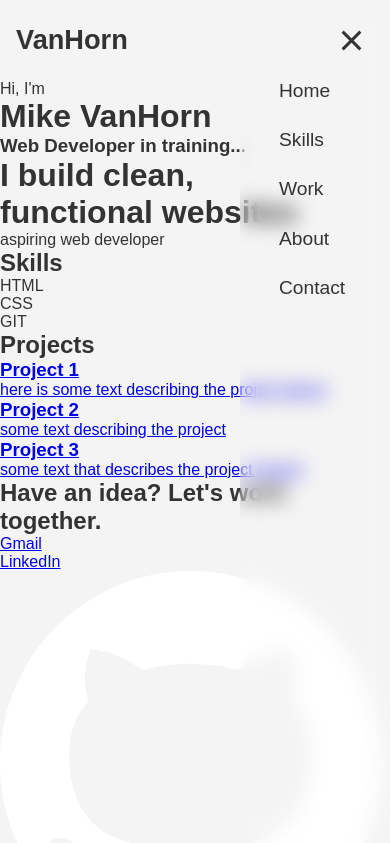
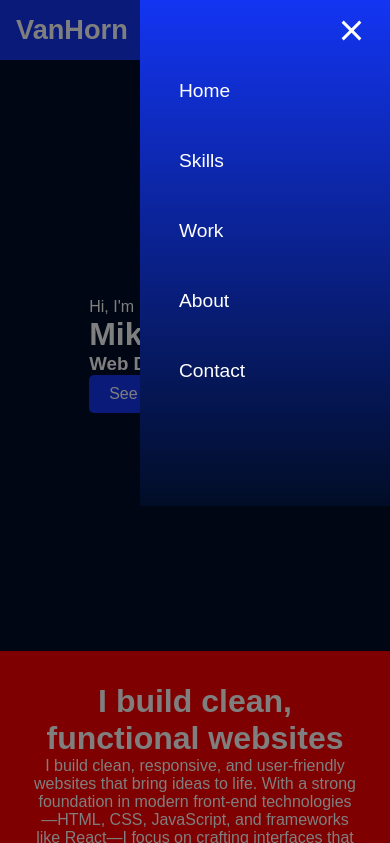
Before and after one commit to vanhorn97/Portfolio, a plain HTML site: page index.html in a window 390 px wide. Both pictures are taken after a click on the button 351 px from the left and 40 px from the top of the page. Shown: the top 843 px of the page. Drawn offline with Linux system fonts and the light colour scheme.

Commit message:
Major changes to the portfolio website

```diff
--- a/index.html
+++ b/index.html
@@ -6,7 +6,7 @@
     <meta name="description" content="Portfolio">
  <link rel="stylesheet" href="styles.css">
  <script src="script.js" defer></script>
- <title>Mike VanHorn</title>
+ <title>Mike V. Web</title>
 </head>
     <body>
         <nav class="navbar">
@@ -17,6 +17,7 @@
                     <span class="bar"></span>
                     <span class="bar"></span>
                 </button>
+                <div class="overlay"></div>
             <ul class="navbar-menu">
                 <li><a class="active" href="index.html">Home</a></li>
                 <li><a href="index.html">Skills</a></li>
@@ -24,7 +25,7 @@
                 <li><a href="index.html">About</a></li>
                 <li><a href="index.html">Contact</a></li>
             </ul>
-            </div>
+            </iv>
         </nav>
 <div id="container">
     <div id="content">
@@ -32,17 +33,18 @@
         <div class="intro">
             <p>Hi, I'm</p>
             <h1>Mike VanHorn</h1>
-            <h3>Web Developer in training...</h3>
+            <h3>Web Developer</h3>
+            <button class="btn">See My Work</button>
         </div> <!--end of .intro-->
     </div> <!--end of header-->
 
     <div id="hero">
         <h1>I build clean,<br>functional websites</h1>
-        <p>aspiring web developer</p>
-    </div> <!--end of hero-->
+        <p>I build clean, responsive, and user-friendly websites that bring ideas to life. With a strong foundation in modern front-end technologies—HTML, CSS, JavaScript, and frameworks like React—I focus on crafting interfaces that look sharp on any device and perform smoothly under the hood. Beyond coding, I bring an eye for design, attention to detail, and the ability to translate business needs into intuitive digital experiences. Whether you’re a company looking for a reliable developer or a client in need of a polished online presence, I deliver work that balances creativity, functionality, and efficiency.</p>
+
 
     <div id="skills">
-        <h2>Skills</h2>
+        <h3>Skills</h3>
         <p></p>
         <ul class="skill-map">
             <li class="tag">HTML</li>
@@ -50,19 +52,19 @@
             <li class="tag">GIT</li>
         </ul>
     </div> <!--end of skills-->
-
-    <div id="projects">
-        <h2>Projects</h2>
-            <ul class="project-wrapper">
-                <a href="#"><li class="p1">
+</div> <!--end of hero-->
+    <div id="work">
+        <h2>Work</h2>
+            <ul class="work-wrapper">
+                <a href="#"><li class="card">
                     <h3>Project 1</h3>
                     <p>here is some text describing the project above</p>
                 </li></a>
-                <a href="#"><li class="p2">
+                <a href="#"><li class="card">
                     <h3>Project 2</h3>
                     <p>some text describing the project</p>
                 </li></a>
-                <a href="#"><li class="p3">
+                <a href="#"><li class="card">
                     <h3>Project 3</h3>
                     <p>some text that describes the project shown</p>
                 </li></a>
@@ -79,12 +81,7 @@
             <a target="_blank" href="https://www.linkedin.com/in/michael-vanhorn-5b4b021b4/">LinkedIn</a>
         </li>
         <li>
-            <a target="_blank" href="https://github.com/vanhorn97">
-                <svg aria-hidden="true" class="icon" viewBox="0 0 100 100" xmlns="http://www.w3.org/2000/svg">
-                    <path fill-rule="evenodd" clip-rule="evenodd" d="M48.854 0C21.839 0 0 22 0 49.217c0 21.756 13.993 40.172 33.405 46.69 2.427.49 3.316-1.059 3.316-2.362 0-1.141-.08-5.052-.08-9.127-13.59 2.934-16.42-5.867-16.42-5.867-2.184-5.704-5.42-7.17-5.42-7.17-4.448-3.015.324-3.015.324-3.015 4.934.326 7.523 5.052 7.523 5.052 4.367 7.496 11.404 5.378 14.235 4.074.404-3.178 1.699-5.378 3.074-6.6-10.839-1.141-22.243-5.378-22.243-24.283 0-5.378 1.94-9.778 5.014-13.2-.485-1.222-2.184-6.275.486-13.038 0 0 4.125-1.304 13.426 5.052a46.97 46.97 0 0 1 12.214-1.63c4.125 0 8.33.571 12.213 1.63 9.302-6.356 13.427-5.052 13.427-5.052 2.67 6.763.97 11.816.485 13.038 3.155 3.422 5.015 7.822 5.015 13.2 0 18.905-11.404 23.06-22.324 24.283 1.78 1.548 3.316 4.481 3.316 9.126 0 6.6-.08 11.897-.08 13.526 0 1.304.89 2.853 3.316 2.364 19.412-6.52 33.405-24.935 33.405-46.691C97.707 22 75.788 0 48.854 0z" fill="#fff"/>
-                </svg>
-            <span>Github</span>
-            </a>
+            <a target="_blank" href="https://github.com/vanhorn97">Github</a>
         </li>
     </ul>
 </div> <!--end of contact-->
--- a/script.js
+++ b/script.js
@@ -1,7 +1,15 @@
 const navbarToggle = document.querySelector('.navbar-toggle');
 const navbarMenu = document.querySelector('.navbar-menu');
+const overlay = document.querySelector('.overlay');
 
 navbarToggle.addEventListener('click', () => {
     navbarToggle.classList.toggle('active');
     navbarMenu.classList.toggle('active');
+    overlay.classList.toggle('active');
 });
+
+overlay.addEventListener('click', () => {
+    navbarToggle.classList.remove('active');
+    navbarMenu.classList.remove('active');
+    overlay.classList.remove('active');
+});
--- a/styles.css
+++ b/styles.css
@@ -2,26 +2,59 @@
     margin: 0;
     padding: 0;
     box-sizing: border-box;
+    text-decoration: none;
+    list-style: none;
 }
-
 body {
     font-family: Arial, sans-serif;
-    background-color: #f4f4f4;
-    color: #333;
+    background-color: #010D26;
+    color: #fff;
+}
+.btn {
+    padding: 10px 20px;
+    background-color: #1335F2;
+    color: #fff;
+    border: none;
+    border-radius: 5px;
+    cursor: pointer;
+    font-size: 1rem;
+    transition: background-color 0.3s ease;
+}
+.btn:hover {
+    background-color: #fff;
+    color: #1335F2
+}
+#container {
+    display: flex;
+    align-items: center;
+    justify-content: center;
+}
+#header {
+    height: 70vh;
+    width: 100%;
+    display: flex;
+    flex-direction: column;
+    justify-content: center;
+    align-items: center;
+}
+#hero {
+    text-align: center;
+    background-color: red;
+    padding: 2rem;
+    width: 100%;
 }
 .navbar {
     display: flex;
     justify-content: center;
     align-items: center;
-    height: 80px;
+    height: 60px;
     width: 100%;
     position: sticky;
     top: 0;
-    background: transparent;
+    background: #1335F2;
     backdrop-filter: blur(10px);
     z-index: 999;
 }
-
 .navbar-container {
     display: flex;
     justify-content: space-between;
@@ -33,30 +66,32 @@ body {
 .navbar-logo {
     font-size: 1.5rem;
     font-weight: bold;
-    color: #333;
+    color: #fff;
     text-decoration: none;
     cursor: pointer;
 }
 .navbar-container .navbar-menu {
     display: flex;
-    gap: 2rem;
+    gap: 1.3rem;
     list-style: none;
     text-align: center;
 }
 .navbar-container .navbar-menu li a {
     text-decoration: none;
-    color: #333;
+    color: #fff;
     font-size: 1rem;
-    padding: 3px 20px;
-    border-radius: 5px;
+    width: 100%;
+    padding: 10px 20px;
+    border-radius: 20px;
     white-space: nowrap;
     cursor: pointer;
+    transition: all 0.5s ease;
 }
 .navbar-container .navbar-menu li a:hover,
 .navbar-container .navbar-menu li a:active {
-    background-color: #ddd;
-    color: #000;
-
+    color: #fff;
+    background: #010D26;
+    box-shadow: 0 0 5px #010D26, 0 0 10px #010D26, 0 0 15px #010D26;
 }
 .navbar-toggle {
     border: none;
@@ -69,44 +104,100 @@ body {
     display: block;
     width: 25px;
     height: 3px;
-    background-color: #333;
+    background-color: #fff;
     margin: 5px auto;
     transition: all 0.3s ease-in-out;
+    }
+.skill-map {
+    display: flex;
+    gap: 1rem;
 }
-
+.tag {
+    background-color: #3876F2;
+    color: #fff;
+    padding: 5px 10px;
+    border-radius: 5px;
+    font-size: 0.9rem;
+    margin-right: 5px;
+}
+.work-wrapper {
+    display: flex;
+    flex-wrap: wrap;
+    gap: 2rem;
+    justify-content: center;
+    padding: 2rem;
+}
+.card {
+    background: #1335F2;
+    color: #fff;
+    padding: 20px;
+    border-radius: 10px;
+    width: 300px;
+    box-shadow: 0 0 10px rgba(0, 0, 0, 0.1);
+    transition: transform 0.3s ease;
+}
+/****************************
+Responsive Styles
+****************************/
 
 @media (max-width: 768px) {
+    .contact-wrapper {
+        display: flex;
+        gap: 1rem;
+    }
     .navbar {
         backdrop-filter: none;
     }
-    .navbar-container .navbar-menu {
+    .navbar-menu {
         display: none;
         flex-direction: column;
         align-items: flex-start;
-        gap: 1.7rem !important;
-        position: absolute;
-        height: 100vh;
-        width: 150px;
+        gap: 3rem !important;
+        position: fixed;
+        height: 60vh;
+        width: 250px;
         top: 0;
+        right: -250px;
+        padding: 5rem 1.5rem;
+        background: linear-gradient(180deg, #1335F2, #010D26);
+        z-index: 998;
+        transition: right 0.3s ease;
+    }
+    .navbar-menu.active {
+        display: flex;
         right: 0;
-        padding: 5rem 1.5rem;
-        backdrop-filter: blur(10px);
     }
-    .navbar-container .navbar-menu.active {
-    display: flex;
-}
+    .navbar-container .navbar-menu li a {
+        font-size: 1.4rem;
+    }
     .navbar-toggle {
         display: block;
         z-index: 999;
     }
     .navbar-toggle.active .bar:nth-child(2) {
-        opacity: 0 ;
+        opacity: 0;
     }
     .navbar-toggle.active .bar:nth-child(1) {
         transform: translateY(8px) rotate(45deg);
     }
     .navbar-toggle.active .bar:nth-child(3) {
         transform: translateY(-8px) rotate(-45deg);
+    }
+    .overlay {
+        position: fixed;
+        top: 0;
+        left: 0;
+        width: 100%;
+        height: 100%;
+        background: rgba(0,0,0,0.5); /* dim background */
+        opacity: 0;
+        visibility: hidden;
+        transition: opacity 0.3s ease;
+        z-index: 997; /* sits below sidebar */
+    }
+    .overlay.active {
+        opacity: 1;
+        visibility: visible;
     }
 }
 @media (max-width: 480px) {
```
Also changed, not shown: close_24dp_E3E3E3_FILL0_wght400_GRAD0_opsz24.svg (deleted), menu_24dp_E3E3E3_FILL0_wght400_GRAD0_opsz24.svg (deleted).
